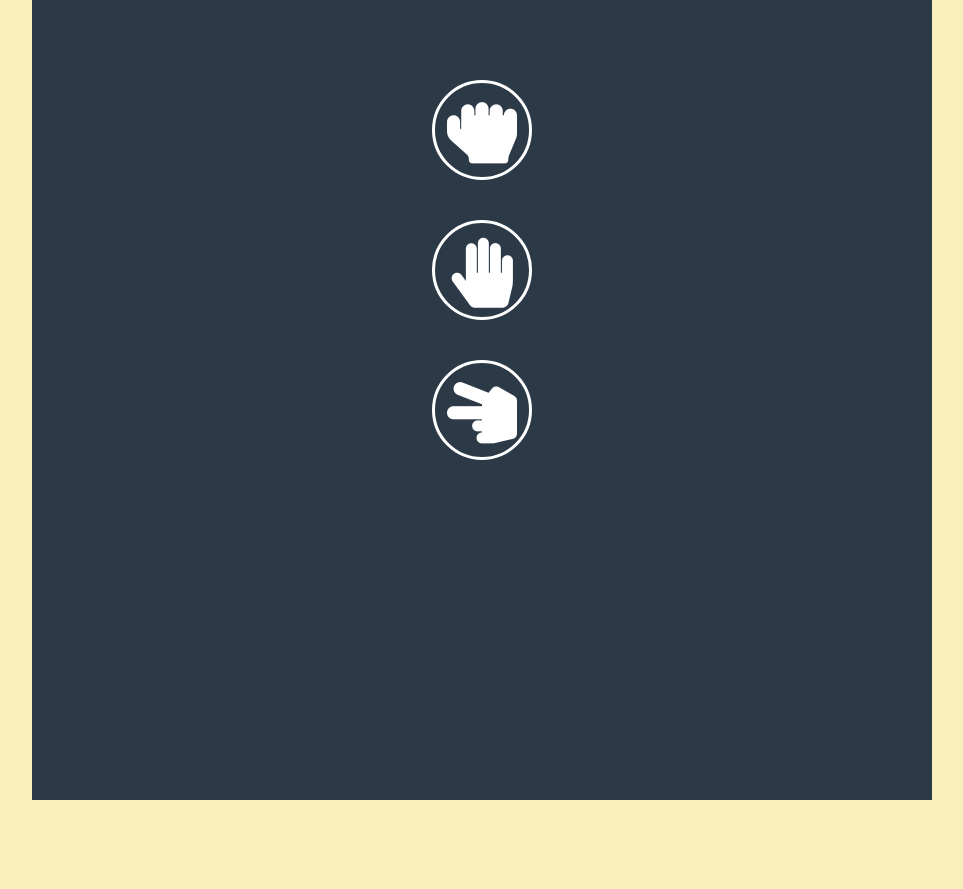
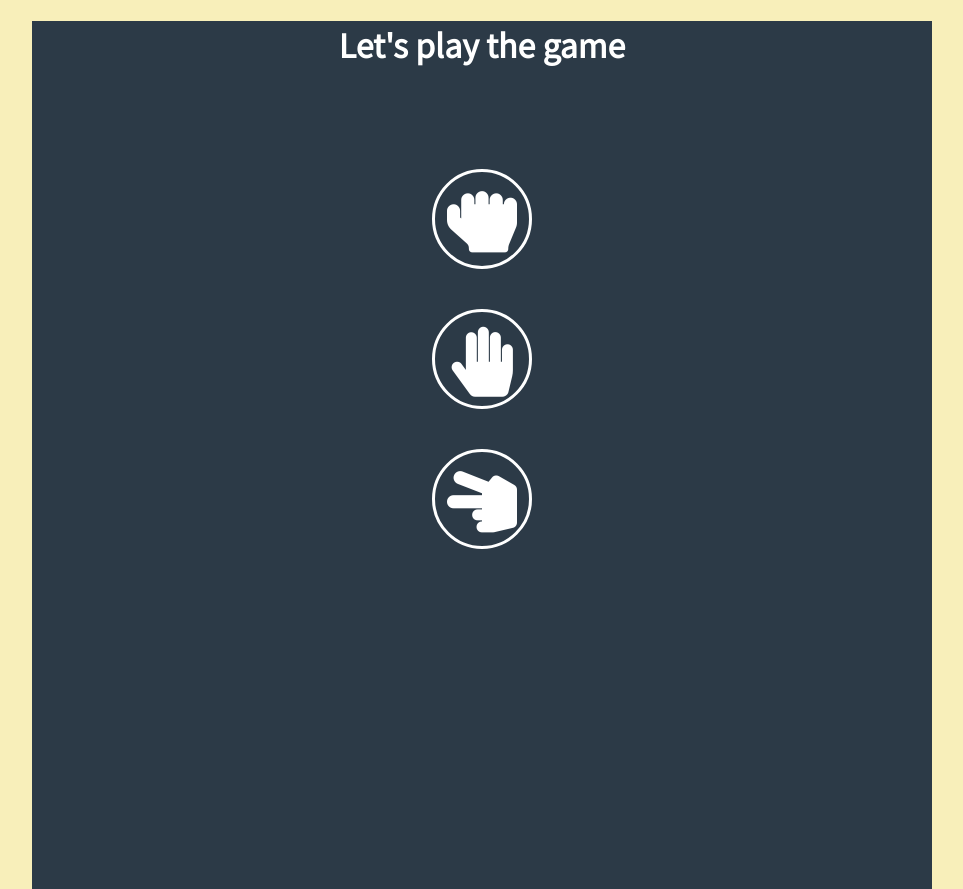
Before and after one commit to mpa-ia/javascript-prework, a plain HTML site: page index.html in a window 1280 px wide. Shown: the whole page, without its empty margins (158-1121 px from the left). Before the commit the page ends 800 px from the top, so only its background shows below. Drawn offline with Linux system fonts and the light colour scheme.

Commit message:
Add HTML code for header

```diff
--- a/index.html
+++ b/index.html
@@ -9,6 +9,7 @@
 </head>
 <body>
 	<div class="container">
+		<h1>Let's play the game</h1>
 		<div class="row">
 			<div id="buttons">
 				<i class="fas fa-hand-rock" id="play-rock"></i>
```
